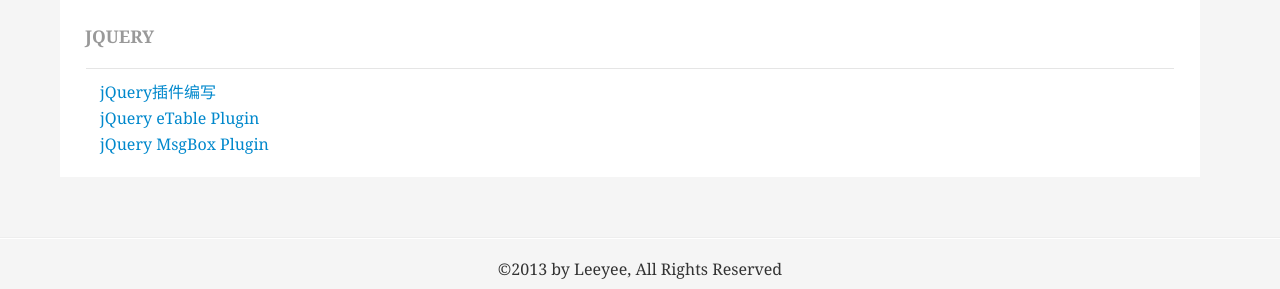
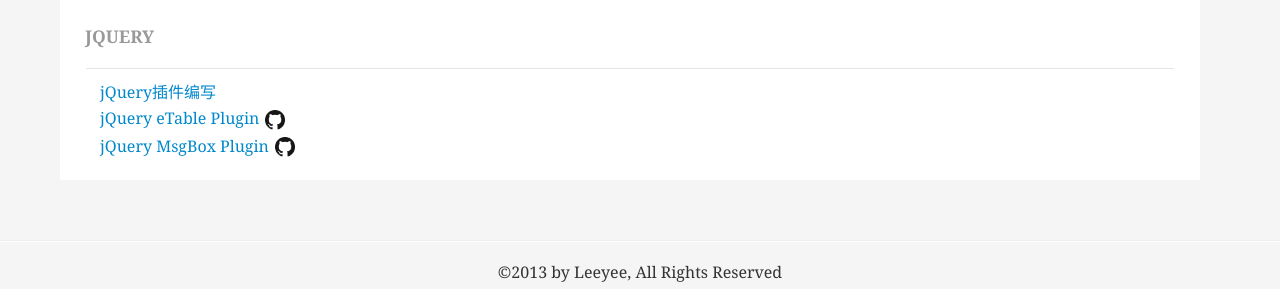
Before and after one commit to leeyee/leeyee.github.com, a Jekyll site: the page built from categorys.html, in a window 1280 px wide and 933 px high. Shown: the part 641-930 px from the top of the window. Built offline with Jekyll 4.4.1, drawn with Linux system fonts in a browser that asks for light colours; Markdown is read by kramdown in place of the engine named in the settings.

Commit message:
mark github project

```diff
--- a/archives.html
+++ b/archives.html
@@ -21,7 +21,7 @@
 						{% for pt in site.posts %}
 							{% capture  cym %}{{pt.date | date:"%Y-%m"}}{% endcapture %}
 							{% if year_month == cym %}
-						<li><a href="{{pt.url}}/">{{ pt.title }}</a></li>
+						<li><a href="{{pt.url}}/">{{pt.title}}{% if post.github %}<img src="/img/GitHub-Mark-32px.png" style="width: 20px;height: 20px; margin-left: 6px;"/>{% endif %}</a></li>
 							{% endif %}
 						{% endfor %}
 					</ul>
--- a/categorys.html
+++ b/categorys.html
@@ -25,7 +25,7 @@
 					<ul class="nav nav-list">
 						{% for post in site.posts %}
 							{% if  post.category == category[1][0].category %}
-						<li><a href="{{ post.url }}/">{{post.title}}</a></li>
+						<li><a href="{{ post.url }}/">{{post.title}}{% if post.github %}<img src="/img/GitHub-Mark-32px.png" style="width: 20px;height: 20px; margin-left: 6px;"/>{% endif %}</a></li>
 							{% endif %}
 						{% endfor %}
 					</ul>
--- a/tags.html
+++ b/tags.html
@@ -25,7 +25,7 @@
 					<ul class="nav nav-list">
 						{% for post in site.posts %}
 							{% if post.tag contains tag[0] %}
-						<li><a href="{{post.url}}/">{{post.title}}</a></li>
+						<li><a href="{{post.url}}/">{{post.title}}{% if post.github %}<img src="/img/GitHub-Mark-32px.png" style="width: 20px;height: 20px; margin-left: 6px;"/>{% endif %}</a></li>
 							{% endif %}
 						{% endfor %}
 					</ul>
```
